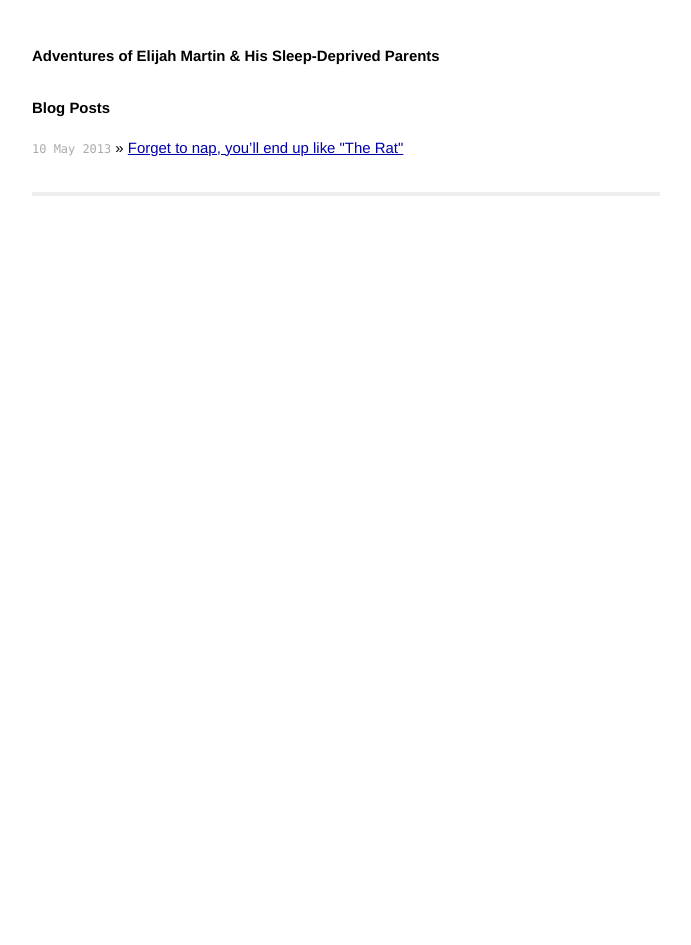
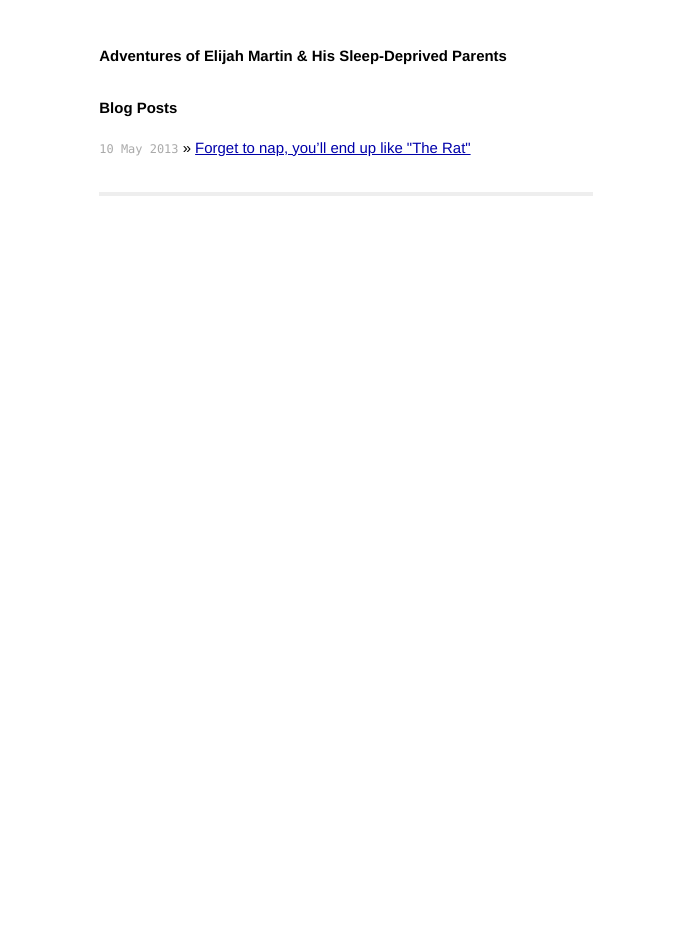
Before and after one commit to ren/wethreeproveys.com, a Jekyll site: the page built from index.html, in a window 1280 px wide. Shown: the whole page, without its empty margins (294-985 px from the left). Built offline with Jekyll 4.4.1, drawn with Linux system fonts in a browser that asks for light colours.

Commit message:
CSS tweaks.

```diff
--- a/_config.yml
+++ b/_config.yml
@@ -1,2 +1,2 @@
-name: Your New Jekyll Site
+name: We Three Proveys
 pygments: true
--- a/css/main.css
+++ b/css/main.css
@@ -63,7 +63,7 @@ ul.posts span {
 .site {
   font-size: 115%;
   text-align: justify;
-  width: 42em;
+  width: 33em;
   margin: 3em auto 2em;
   line-height: 1.5em;
 }
```
